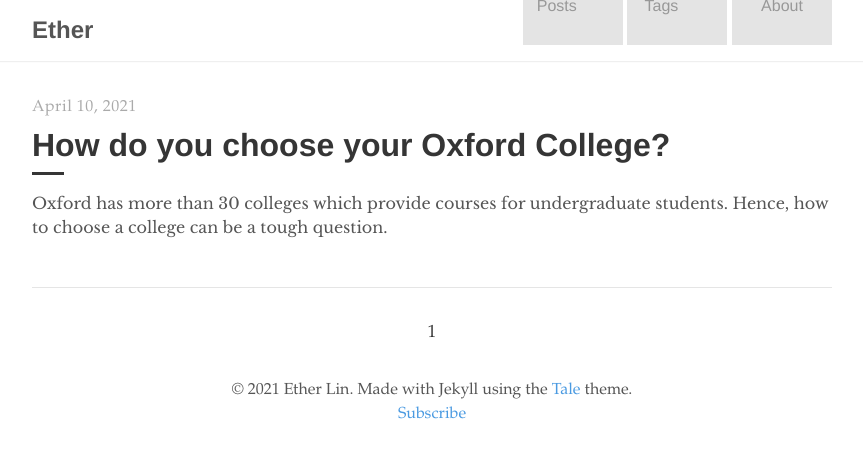
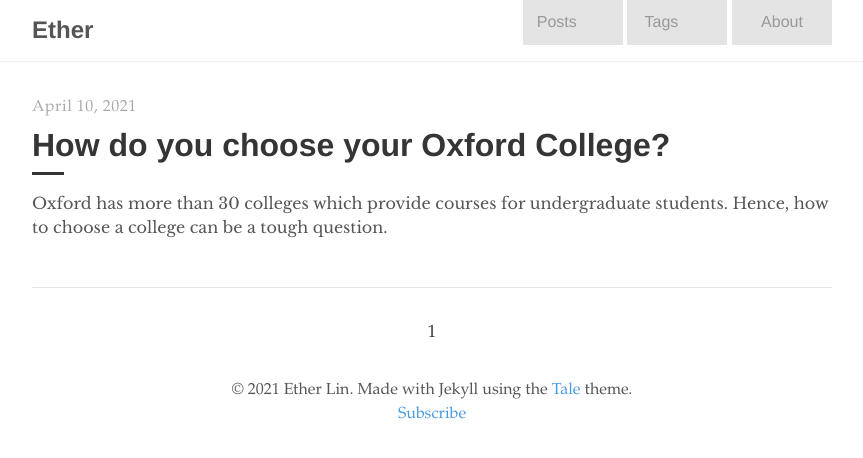
Before and after one commit to Ether-L/Ether-L.github.io, a Jekyll site: the page built from index.html, in a window 1280 px wide. Shown: the top 458 px of the page, without its empty margins (208-1071 px from the left). Built offline with Jekyll 4.4.1, drawn with Linux system fonts in a browser that asks for light colours; the list of posts is cut into pages by our own code.

Commit message:
Update _layout.scss

```diff
--- a/_sass/tale/_layout.scss
+++ b/_sass/tale/_layout.scss
@@ -55,9 +55,9 @@ footer,
   text-decoration: none;
   display: inline-block;
   background: lightgray;
-  height: 5;
+  height: 6;
   width: 100px;
-  line-height: 5;
+  line-height: 3;
   text-align: center;
 
     &:last-child {
```
